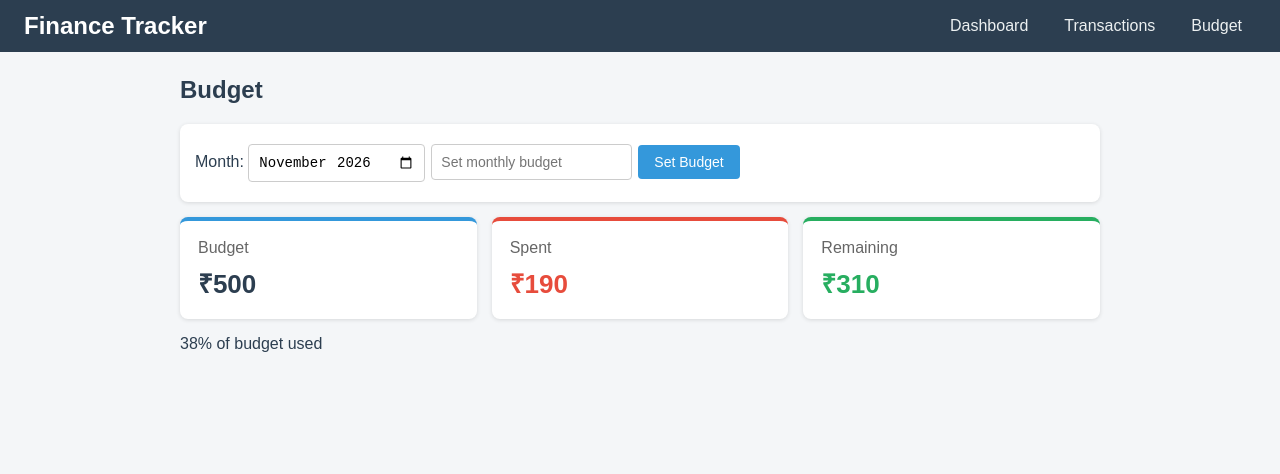
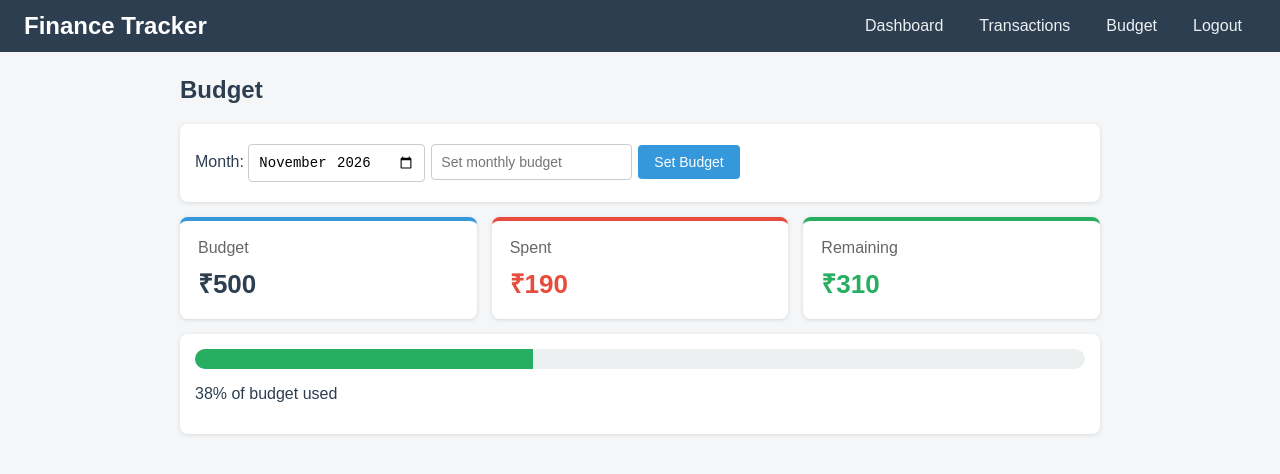
Before and after one commit to Yashmeet01/personal-finance-tracker, a React (Vite) app in the folder client/: page /budget in a window 1280 px wide. Shown: the top 474 px of the page. Built offline with nearby package versions, Linux system fonts and the light colour scheme; sample sign-in values are in the browser's storage.

Commit message:
Add protected routes and logout

```diff
--- a/client/src/App.jsx
+++ b/client/src/App.jsx
@@ -1,5 +1,6 @@
-import { Routes, Route } from "react-router-dom";
+import { Routes, Route, Navigate } from "react-router-dom";
 import Navbar from "./components/Navbar";
+import ProtectedRoute from "./components/ProtectedRoute";
 import AuthPage from "./pages/AuthPage";
 import DashboardPage from "./pages/DashboardPage";
 import TransactionsPage from "./pages/TransactionsPage";
@@ -11,10 +12,32 @@ function App() {
       <Navbar />
       <div className="container">
         <Routes>
+          <Route path="/" element={<Navigate to="/dashboard" />} />
           <Route path="/login" element={<AuthPage />} />
-          <Route path="/dashboard" element={<DashboardPage />} />
-          <Route path="/transactions" element={<TransactionsPage />} />
-          <Route path="/budget" element={<BudgetPage />} />
+          <Route
+            path="/dashboard"
+            element={
+              <ProtectedRoute>
+                <DashboardPage />
+              </ProtectedRoute>
+            }
+          />
+          <Route
+            path="/transactions"
+            element={
+              <ProtectedRoute>
+                <TransactionsPage />
+              </ProtectedRoute>
+            }
+          />
+          <Route
+            path="/budget"
+            element={
+              <ProtectedRoute>
+                <BudgetPage />
+              </ProtectedRoute>
+            }
+          />
         </Routes>
       </div>
     </div>
--- a/client/src/components/Navbar.jsx
+++ b/client/src/components/Navbar.jsx
@@ -1,13 +1,31 @@
-import { Link } from "react-router-dom";
+import { Link, useNavigate } from "react-router-dom";
 
 function Navbar() {
+  const navigate = useNavigate();
+  const token = localStorage.getItem("token");
+
+  function handleLogout() {
+    localStorage.removeItem("token");
+    localStorage.removeItem("user");
+    navigate("/login");
+  }
+
   return (
     <nav className="navbar">
       <h2 className="logo">Finance Tracker</h2>
       <div className="nav-links">
-        <Link to="/dashboard">Dashboard</Link>
-        <Link to="/transactions">Transactions</Link>
-        <Link to="/budget">Budget</Link>
+        {token ? (
+          <>
+            <Link to="/dashboard">Dashboard</Link>
+            <Link to="/transactions">Transactions</Link>
+            <Link to="/budget">Budget</Link>
+            <Link to="/login" onClick={handleLogout}>
+              Logout
+            </Link>
+          </>
+        ) : (
+          <Link to="/login">Login</Link>
+        )}
       </div>
     </nav>
   );
--- /dev/null
+++ b/client/src/components/ProtectedRoute.jsx
@@ -0,0 +1,13 @@
+import { Navigate } from "react-router-dom";
+
+function ProtectedRoute({ children }) {
+  const token = localStorage.getItem("token");
+
+  if (!token) {
+    return <Navigate to="/login" />;
+  }
+
+  return children;
+}
+
+export default ProtectedRoute;
--- a/client/src/index.css
+++ b/client/src/index.css
@@ -176,3 +176,53 @@ tr:hover td {
     overflow-x: auto;
   }
 }
+
+/* ---------- Budget progress bar ---------- */
+.progress-box {
+  background-color: white;
+  padding: 15px;
+  border-radius: 8px;
+  box-shadow: 0 1px 4px rgba(0, 0, 0, 0.12);
+  margin-top: 15px;
+}
+
+.progress-track {
+  background-color: #ecf0f1;
+  border-radius: 10px;
+  height: 20px;
+  overflow: hidden;
+}
+
+.progress-bar {
+  height: 100%;
+}
+
+.bar-good {
+  background-color: #27ae60;
+}
+
+.bar-warning {
+  background-color: #f39c12;
+}
+
+.bar-danger {
+  background-color: #e74c3c;
+}
+
+.warning-text {
+  color: #e74c3c;
+  font-weight: bold;
+}
+
+.auth-box {
+  max-width: 380px;
+  margin: 40px auto;
+  background-color: white;
+  padding: 20px;
+  border-radius: 8px;
+  box-shadow: 0 1px 4px rgba(0, 0, 0, 0.12);
+}
+
+.auth-box input {
+  width: 100%;
+}
```
